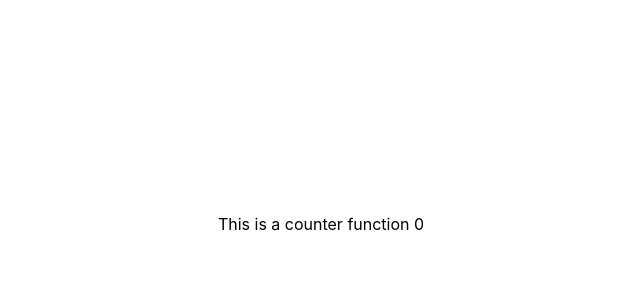
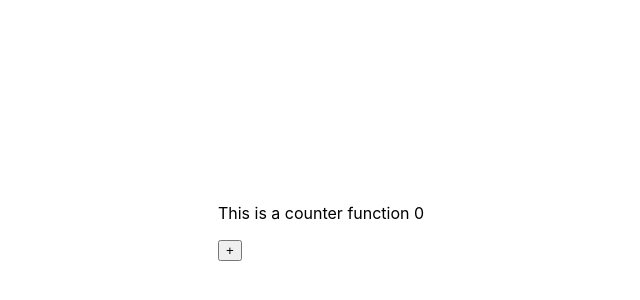
Before and after one commit to mirzadevv/function-vs-class-component, a React (Create React App) app: page / in a window 1280 px wide. Shown: the part 176-476 px from the top of the page, without its empty margins (319-959 px from the left). Built offline with nearby package versions, Linux system fonts and the light colour scheme.

Commit message:
feat: add handleIncrement function
This feature increment the count state value

```diff
--- a/src/components/CounterFunction.jsx
+++ b/src/components/CounterFunction.jsx
@@ -1,9 +1,13 @@
 import { useState } from "react";
 function CounterFunction(props) {
-  const [count, setCount] = useState(0);
+  let [count, setCount] = useState(0);
+  const handleIncrement = () => {
+    setCount((count = count + 1));
+  };
   return (
     <div>
       <p>This is a counter function {count}</p>
+      <button onClick={handleIncrement}>+</button>
     </div>
   );
 }
```
